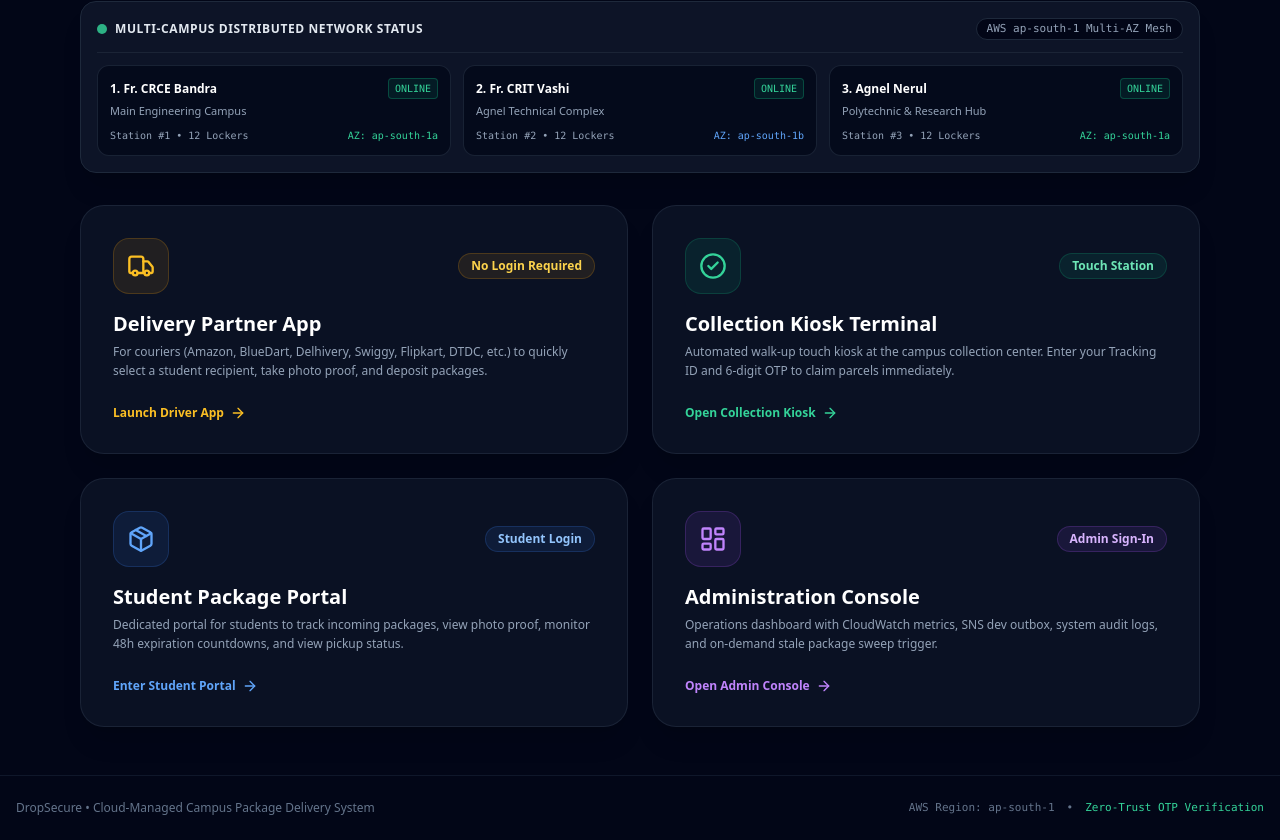
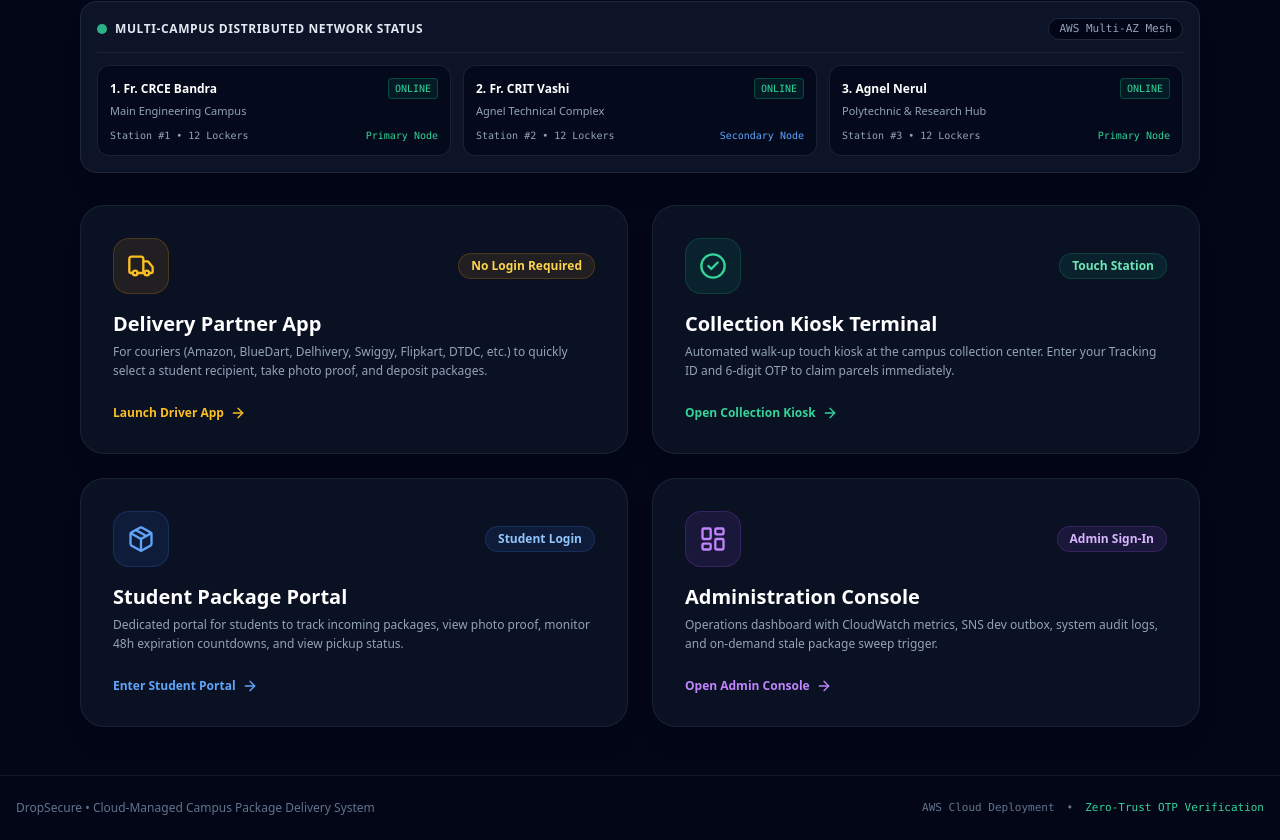
Before and after one commit to Shaurya-Sanil/DropSecure, a React (Vite) app in the folder frontend/: page / in a window 1280 px wide. Shown: the part 319-1159 px from the top of the page. Built offline with nearby package versions, Linux system fonts and the light colour scheme.

Commit message:
docs: generalize cloud provider labels to AWS across documentation and frontend

```diff
--- a/frontend/src/App.tsx
+++ b/frontend/src/App.tsx
@@ -139,7 +139,7 @@ export const App: React.FC = () => {
         <footer className="border-t border-slate-900 py-6 text-center text-xs text-slate-500">
           <div className="max-w-7xl mx-auto px-4 flex flex-col sm:flex-row items-center justify-between gap-2">
             <span>DropSecure • Cloud Administration Console</span>
-            <span className="text-[11px] font-mono text-purple-400">AWS Region: ap-south-1</span>
+            <span className="text-[11px] font-mono text-purple-400">AWS Cloud</span>
           </div>
         </footer>
       </div>
--- a/frontend/src/pages/AdminDashboard.tsx
+++ b/frontend/src/pages/AdminDashboard.tsx
@@ -653,7 +653,7 @@ export const AdminDashboard: React.FC<AdminDashboardProps> = ({
                     </div>
                     <div className="flex justify-between text-slate-400">
                       <span>Cloud AZ:</span>
-                      <span className="font-mono text-brand-400">{camp.cloudRegion || 'ap-south-1a'}</span>
+                      <span className="font-mono text-brand-400">{camp.cloudRegion || 'AWS Multi-AZ'}</span>
                     </div>
                     <div className="flex justify-between text-slate-400">
                       <span>Pending Pickups:</span>
--- a/frontend/src/pages/CampusGateway.tsx
+++ b/frontend/src/pages/CampusGateway.tsx
@@ -21,7 +21,7 @@ export const CampusGateway: React.FC = () => {
           </div>
           <div className="flex items-center space-x-2 text-xs font-mono text-slate-400">
             <span className="h-2 w-2 rounded-full bg-emerald-400 animate-pulse" />
-            <span>AWS ap-south-1 Node Active</span>
+            <span>AWS Cloud Node Active</span>
           </div>
         </div>
       </header>
@@ -51,7 +51,7 @@ export const CampusGateway: React.FC = () => {
               </span>
             </div>
             <span className="text-[11px] font-mono text-slate-400 bg-slate-950 px-2.5 py-0.5 rounded-full border border-slate-800">
-              AWS ap-south-1 Multi-AZ Mesh
+              AWS Multi-AZ Mesh
             </span>
           </div>
 
@@ -67,7 +67,7 @@ export const CampusGateway: React.FC = () => {
               <p className="text-[11px] text-slate-400 mt-1">Main Engineering Campus</p>
               <div className="mt-2 flex items-center justify-between text-[10px] font-mono text-slate-400">
                 <span>Station #1 • 12 Lockers</span>
-                <span className="text-emerald-400">AZ: ap-south-1a</span>
+                <span className="text-emerald-400">Primary Node</span>
               </div>
             </div>
 
@@ -82,7 +82,7 @@ export const CampusGateway: React.FC = () => {
               <p className="text-[11px] text-slate-400 mt-1">Agnel Technical Complex</p>
               <div className="mt-2 flex items-center justify-between text-[10px] font-mono text-slate-400">
                 <span>Station #2 • 12 Lockers</span>
-                <span className="text-blue-400">AZ: ap-south-1b</span>
+                <span className="text-blue-400">Secondary Node</span>
               </div>
             </div>
 
@@ -97,7 +97,7 @@ export const CampusGateway: React.FC = () => {
               <p className="text-[11px] text-slate-400 mt-1">Polytechnic & Research Hub</p>
               <div className="mt-2 flex items-center justify-between text-[10px] font-mono text-slate-400">
                 <span>Station #3 • 12 Lockers</span>
-                <span className="text-emerald-400">AZ: ap-south-1a</span>
+                <span className="text-emerald-400">Primary Node</span>
               </div>
             </div>
           </div>
@@ -232,7 +232,7 @@ export const CampusGateway: React.FC = () => {
         <div className="max-w-7xl mx-auto px-4 flex flex-col sm:flex-row items-center justify-between gap-2">
           <span>DropSecure • Cloud-Managed Campus Package Delivery System</span>
           <div className="flex items-center space-x-3 text-[11px] font-mono">
-            <span>AWS Region: ap-south-1</span>
+            <span>AWS Cloud Deployment</span>
             <span>•</span>
             <span className="text-brand-400">Zero-Trust OTP Verification</span>
           </div>
```
Also changed, not shown: 1 other file (tests, documents, lock files or other folders).
